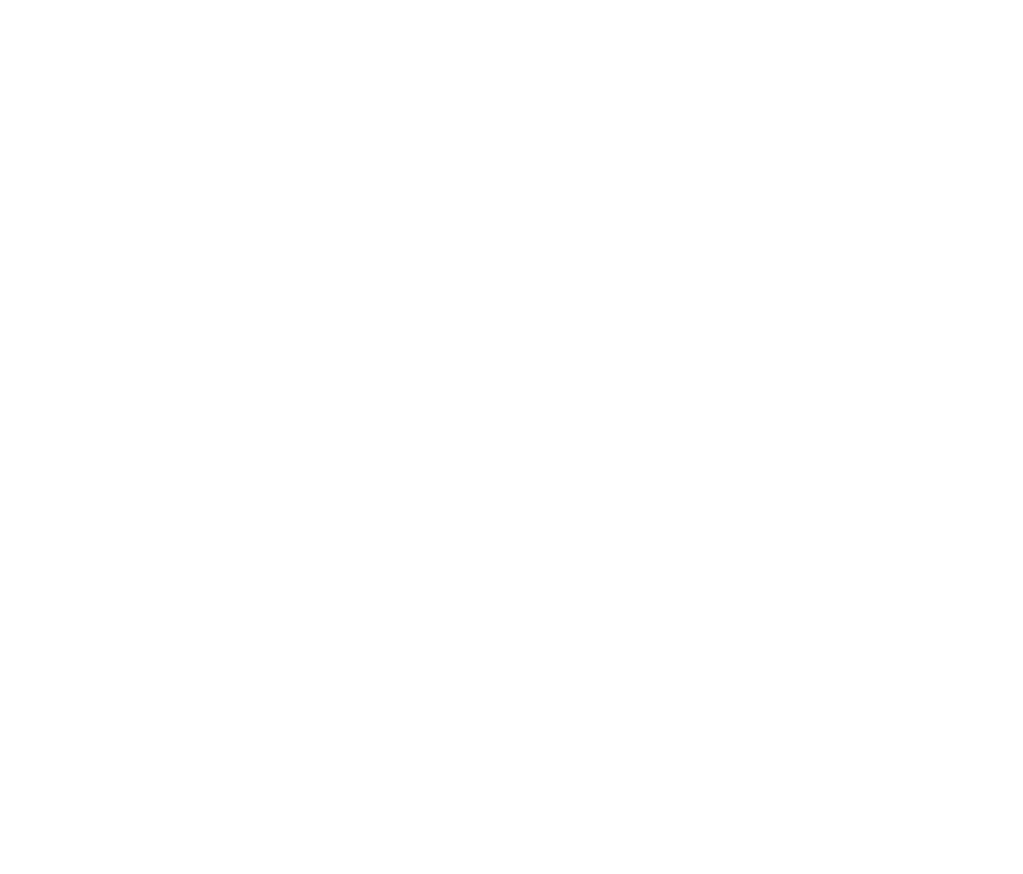
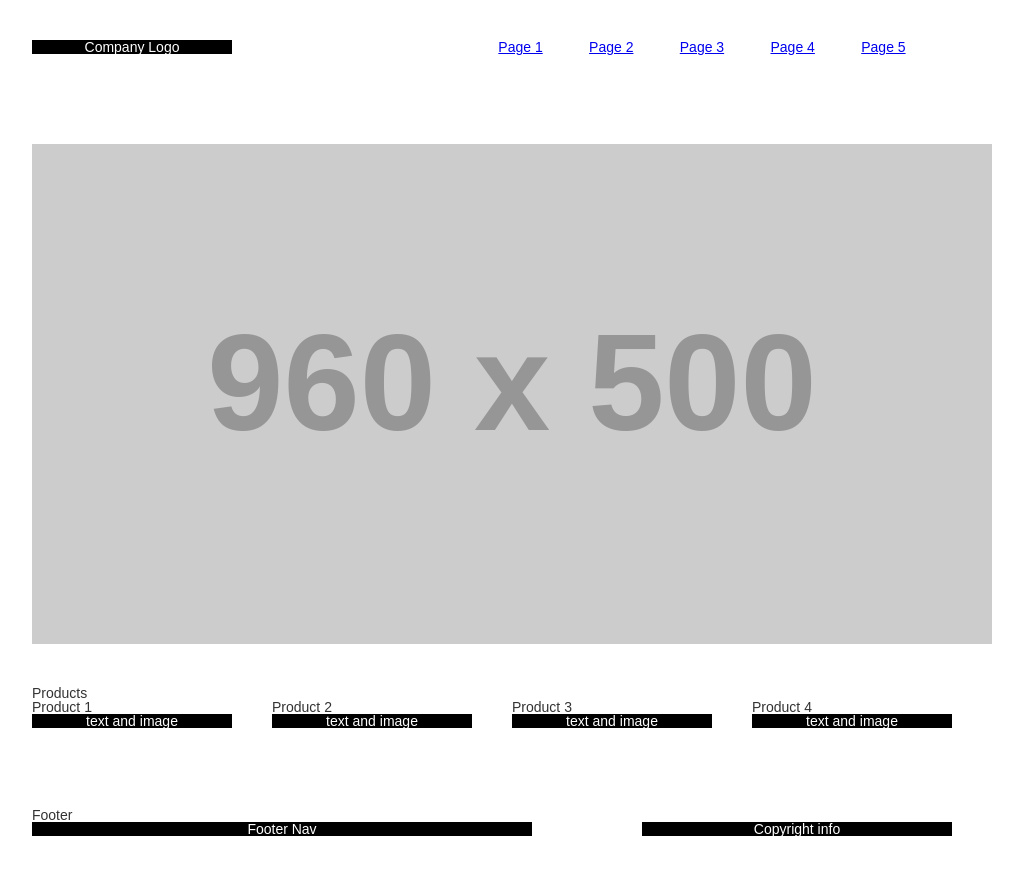
Before and after one commit to B-Billings/billings_brody_1056_project3, a plain HTML site: page products.html in a window 1280 px wide. Shown: the whole page, without its empty margins (148-1171 px from the left). Before the commit the page ends 800 px from the top, so only its background shows below. Drawn offline with Linux system fonts and the light colour scheme; placeholder pictures from the web are drawn by us.

Commit message:
added the class files as a starting point and began  changing to match my wireframe

```diff
--- a/css/main.css
+++ b/css/main.css
@@ -0,0 +1,107 @@
+@charset "UTF-8";
+
+.hidden {
+    display: none;
+}
+
+p{
+    color: #fff;
+    background: #000;
+    text-align: center;
+    margin: 0;
+}
+
+body{
+    font-family: Arial, Helvetica, sans-serif;
+    font-size: 14px;
+    color: #333;
+}
+
+#sitecontainer{
+    display: flex;
+    flex-direction: column;
+    margin: 0 auto;
+    width: 920px;
+    padding-left: 20px;
+    padding-right: 20px;
+}
+
+#mainheader{
+    margin-top: 40px;
+    padding-bottom: 40px;
+    overflow: hidden;
+}
+
+#logo{
+    width: 200px;
+    float: left;
+}
+
+#mainnav{
+    width: 500px;
+    float: right;
+}
+
+ul{
+    display: flex;
+    flex-direction: row;
+    justify-content: space-evenly;
+}
+
+.hero {
+    margin-top: 50px;
+}
+
+
+#productinfo{
+    margin-top: 40px;
+    overflow: hidden;
+    padding-bottom: 40px;
+}
+
+.productdesc{
+    float: left;
+    width: 200px;
+    margin-right: 40px;
+}
+
+.productdesclast{
+    width: 200px;
+    float: right;
+}
+
+#mainfooter{
+    margin-top: 40px;
+    margin-bottom: 40px;
+    overflow: hidden;
+}
+
+#footernav{
+    float: left;
+    width: 500px;
+}
+#copyright{
+    float: right;
+    width: 310px;
+}
+
+#stories{
+margin-left: 50px;
+column-gap: 50px;
+}
+
+#stories p {
+    float: right;
+    margin-right: 50px;
+    align-items: top;
+    text-align: left;
+    width: 400px;
+}
+
+.hisarticle {
+    margin-bottom: 50px;
+    flex-wrap: wrap;
+}
+#floatImgleft{
+    float: left;
+}
--- a/products.html
+++ b/products.html
@@ -9,7 +9,53 @@
     <title>Project 3 1056</title>
 </head>
 <body>
+    <h1 class="hidden">Products and Promotions</h1>
+    <div id="sitecontainer">
+        <header id="mainheader">
+            <div id="logo"> <p>Company Logo</p> </div>
+            <nav id="mainnav">
+                <h2 class="hidden">Main Navigation</h2>
+                <ul>
+                    <li><a href="#">Page 1</a></li>
+                    <li><a href="#">Page 2</a></li>
+                    <li><a href="#">Page 3</a></li>
+                    <li><a href="#">Page 4</a></li>
+                    <li><a href="#">Page 5</a></li>
+                </ul>
+            </nav>
 
+        </header>
+
+        <section id="promo">
+            <h2 class="hidden">Promo image</h2>
+            <section class="hero">
+                <img class="floatImgleft" src="https://via.placeholder.com/960x500" alt="">
+        </section>
+        <section id="productinfo">
+            <h2> Products</h2>
+            <section class="productdesc">
+                <h3>Product 1</h3>
+                <p>text and image</p>
+            </section>
+            <section class="productdesc">
+                <h3>Product 2</h3>
+                <p>text and image</p>
+            </section>
+            <section class="productdesc">
+                <h3>Product 3</h3>
+                <p>text and image</p>
+            </section>
+            <section class="productdesclast">
+                <h3>Product 4</h3>
+                <p>text and image</p>
+            </section>
+        </section>
+        <footer id="mainfooter">
+            <h2>Footer</h2>
+            <div id="footernav"><p>Footer Nav</p></div>
+            <div id="copyright"><p>Copyright info</p></div>
+        </footer>
+    </div>
 
     <script src="js/main.js"></script>
 </body>
```
Also changed, not shown: about.html (+65 -0 lines).
